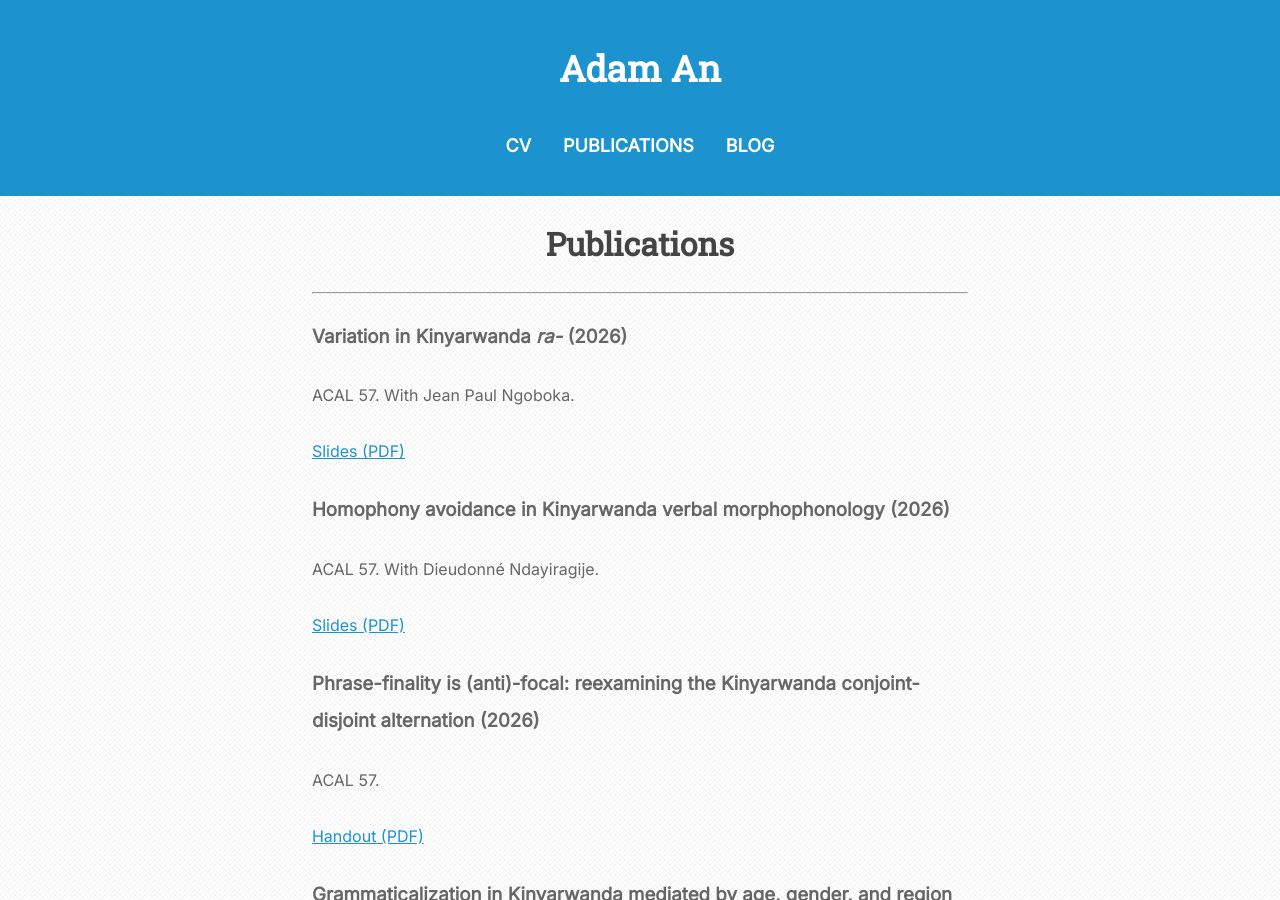
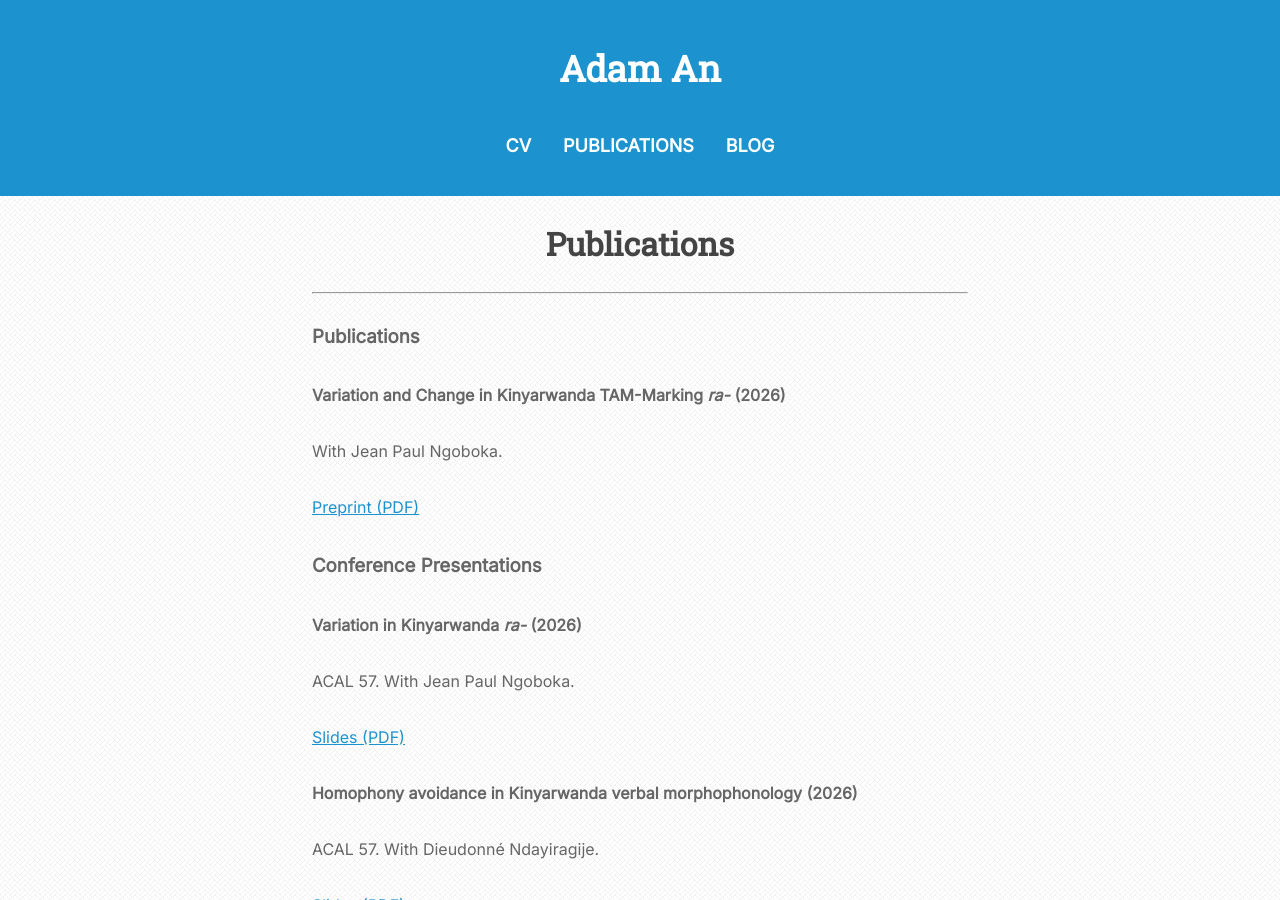
Before and after one commit to adamanlx/adamanlx.github.io, a Jekyll site: the page built from publications.md, in a window 1280 px wide and 900 px high. Built offline with Jekyll 4.4.1, drawn with Linux system fonts in a browser that asks for light colours.

Commit message:
add preprint

```diff
--- a/publications.md
+++ b/publications.md
@@ -3,25 +3,35 @@ layout: default
 title: Publications
 ---
 
-### Variation in Kinyarwanda *ra-* (2026)
+### Publications
+
+#### Variation and Change in Kinyarwanda TAM-Marking *ra-* (2026)
+
+With Jean Paul Ngoboka.
+
+[Preprint (PDF)](/pub/ra-variation-2026-preprint-2026-11-15.pdf)
+
+### Conference Presentations
+
+#### Variation in Kinyarwanda *ra-* (2026)
 
 ACAL 57. With Jean Paul Ngoboka.
 
 [Slides (PDF)](/pub/2026-acal-variation.pdf)
 
-### Homophony avoidance in Kinyarwanda verbal morphophonology (2026)
+#### Homophony avoidance in Kinyarwanda verbal morphophonology (2026)
 
 ACAL 57. With Dieudonné Ndayiragije.
 
 [Slides (PDF)](/pub/2026-acal-phon.pdf)
 
-### Phrase-finality is (anti)-focal: reexamining the Kinyarwanda conjoint-disjoint alternation (2026)
+#### Phrase-finality is (anti)-focal: reexamining the Kinyarwanda conjoint-disjoint alternation (2026)
 
 ACAL 57.
 
 [Handout (PDF)](/pub/2026-acal-syntax.pdf)
 
-### Grammaticalization in Kinyarwanda mediated by age, gender, and region (2026)
+#### Grammaticalization in Kinyarwanda mediated by age, gender, and region (2026)
 
 2026 LSA Annual Meeting. With Jean Paul Ngoboka.
 
@@ -29,25 +39,25 @@ ACAL 57.
 
 [Supplemental handout (PDF)](/pub/2026-lsa-handout.pdf)
 
-### Northwestern or just nonstandard? Social meaning of Kinyarwanda morphosyntactic variation (2025)
+#### Northwestern or just nonstandard? Social meaning of Kinyarwanda morphosyntactic variation (2025)
 
 NWAV 53. With Jean Paul Ngoboka.
 
 [Slides (PDF)](/pub/2025-nwav.pdf)
 
-### How do we evaluate what we don't know? Social evaluation of ambiguous variables in Kinyarwanda (2025)
+#### How do we evaluate what we don't know? Social evaluation of ambiguous variables in Kinyarwanda (2025)
 
 NWAV 53. Project Launch (meaning this experiment hasn't been run yet). With Jean Paul Ngoboka.
 
 [Poster (PDF)](/pub/2025-nwav-poster.pdf)
 
-### Social Meaning of Kinyarwanda Morphosyntactic Variation (2025)
+#### Social Meaning of Kinyarwanda Morphosyntactic Variation (2025)
 
 54th Annual Meeting of the Linguistic Association of the Southwest. With Jean Paul Ngoboka.
 
 [Slides (PDF)](/pub/2025-lasso.pdf)
 
-### Polysemy, Distribution, and Variation in Kinyarwanda Verbal *ra-* (2025)
+#### Polysemy, Distribution, and Variation in Kinyarwanda Verbal *ra-* (2025)
 
 Child Language Proseminar at the University of Kansas.
 
@@ -55,7 +65,7 @@ Child Language Proseminar at the University of Kansas.
 
 [Supplemental handout (PDF)](/pub/2025-child-language-proseminar-handout.pdf)
 
-### Variation and Awareness in Kinyarwanda Morphosyntax (2025)
+#### Variation and Awareness in Kinyarwanda Morphosyntax (2025)
 
 56th Annual Conference on African Linguistics. With Jean Paul Ngoboka.
 
```
Also changed, not shown: 1 other file.
